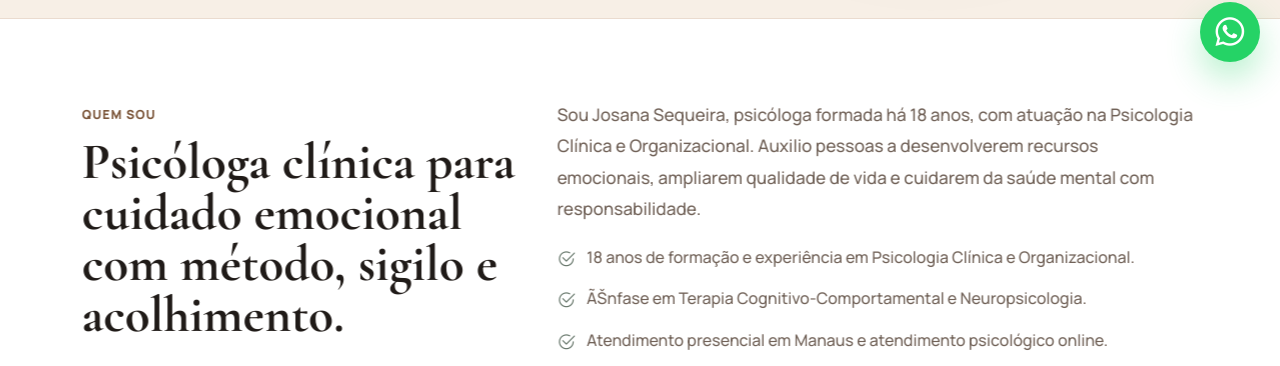
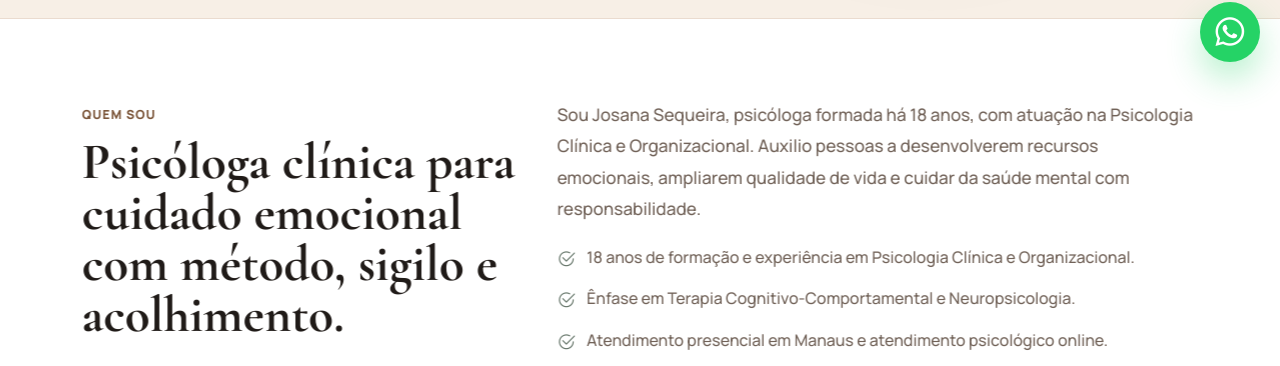
Before and after one commit to victords97/PsiJosanaSequeira, a React (Vite) app: page / in a window 1280 px wide. Shown: the part 718-1084 px from the top of the page. Built offline with nearby package versions, Linux system fonts and the light colour scheme.

Commit message:
Fix copy accents and wording

```diff
--- a/src/App.jsx
+++ b/src/App.jsx
@@ -43,7 +43,7 @@ const audiences = ['Crianças', 'Adolescentes', 'Adultos', 'Casais'];
 
 const credentials = [
   '18 anos de formação e experiência em Psicologia Clínica e Organizacional.',
-  'ÃŠnfase em Terapia Cognitivo-Comportamental e Neuropsicologia.',
+  'Ênfase em Terapia Cognitivo-Comportamental e Neuropsicologia.',
   'Atendimento presencial em Manaus e atendimento psicológico online.',
 ];
 
@@ -175,7 +175,7 @@ function LandingPage() {
                 <p className="section-text">
                   Sou Josana Sequeira, psicóloga formada há 18 anos, com atuação na Psicologia
                   Clínica e Organizacional. Auxilio pessoas a desenvolverem recursos emocionais,
-                  ampliarem qualidade de vida e cuidarem da saúde mental com responsabilidade.
+                  ampliarem qualidade de vida e cuidar da saúde mental com responsabilidade.
                 </p>
                 <div className="credential-list">
                   {credentials.map((item) => (
```
